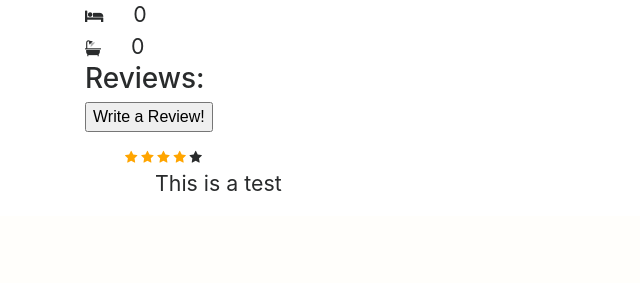
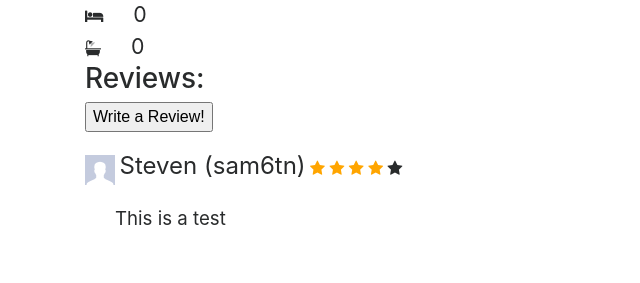
Before and after one commit to sam6tn/studenthousing, a Django app: a page that uses polls/templates/polls/post.html in a window 1280 px wide. Shown: the part 726-1009 px from the top of the page, without its empty margins (0-640 px from the left). Before the commit the page ends 917 px from the top, so only its background shows below. Run offline with Django 3.2, Linux system fonts and the light colour scheme; a user stored in the database is signed in; data comes from the database, SQL or seed files in the repository; both versions use the stored data as it was after the commit; some libraries are stand-ins or nearby versions.

Commit message:
Added reviewer info to review

```diff
--- a/polls/models.py
+++ b/polls/models.py
@@ -49,8 +49,9 @@ class Post(models.Model):
         return self.name
 
 class Review(models.Model):
-    u = User(username="unknown",password="abc")
-    # user = models.ForeignKey(User, default=u, on_delete=models.CASCADE)
+    profile_pic = models.CharField(default='',max_length=400)
+    reviewer_name = models.CharField(default = '', max_length=100)
+    reviewer_username = models.CharField(default = '', max_length=100)
     post = models.ForeignKey(Post, on_delete=models.CASCADE)
     review_text = models.CharField(max_length=1000)
     rating = models.IntegerField(default=1,validators=[MinValueValidator(1),MaxValueValidator(5)])
--- a/polls/templates/polls/post.html
+++ b/polls/templates/polls/post.html
@@ -63,12 +63,19 @@
 		margin-left:30px;
 	}
 	#review_text{
-		font-size:16pt;
+		font-size:14pt;
 		margin-left:30px;
+        margin-top: 20px;
 	}
     #review_list{
-        list-style-type: none;
-        font-size:10pt;
+        margin-bottom: 50px;
+    }
+    .avatar{
+        height: 30px;
+        width: 30px;
+    }
+    .reviewer_name{
+        font-size: 18pt;
     }
 
     </style>
@@ -119,29 +126,32 @@
         <div><img src={{post.image_url}} class="img-results"></div>
         <div><span class="fa fa-bed"></span><span id="rooms">{{post.rooms}}</span></div>
         <div><span class="fa fa-bath"></span><span id="baths">{{post.baths}}</span></div>
+
         <h3>Reviews:</h3>
         <input type="button" onClick="showReview()" name="review" id="review" value="Write a Review!" />
         <form method="Post">
             {% csrf_token %}
+            <input name="avatar" id="avatar" type="hidden" value="{{user.profile.image.url}}">
             <input name="username" id="username" type="hidden" value="{{user.username}}">
+            <input name="first_name" id="first_name" type="hidden" value="{{user.first_name}}">
             <div name="rating" id="rate" style="display:none">Rating: {{form.rating}}</div>
             <div name="reviewtext" id="reviewtext" style="display:none">{{form.review_text}}</div>
             <input type="submit" id="submitReview" style="display:none">
         </form>
-        <ul>
+
         {% for review in post.review_set.all %}
-            <span id="review_list">
-            <li>
+            <div id="review_list">
+                <img class="avatar" src='{{review.profile_pic}}'>
+                <span class="reviewer_name">{{review.reviewer_name}} ({{review.reviewer_username}})</span>
                 <span class="fa fa-star {% if review.rating >= 1 %}checked{% endif %} fa-sm"></span>
                 <span class="fa fa-star {% if review.rating >= 2 %}checked{% endif %} fa-sm"></span>
                 <span class="fa fa-star {% if review.rating >= 3 %}checked{% endif %} fa-sm"></span>
                 <span class="fa fa-star {% if review.rating >= 4 %}checked{% endif %} fa-sm"></span>
                 <span class="fa fa-star {% if review.rating >= 5 %}checked{% endif %} fa-sm"></span>
-                <div><span id="review_text">{{review.review_text}}</span></div>
-            </li>
-            </span>
+
+                <div id="review_text">{{review.review_text}}</div>
+            </div>
         {% endfor %}
-        </ul>
     </div>
 
     <script>
--- a/polls/views.py
+++ b/polls/views.py
@@ -65,10 +65,13 @@ class PostView(TemplateView):
     def post(self, request, post_name):
         form = ReviewForm(request.POST)
         if form.is_valid():
+            username = request.POST.get('username')
+            name = request.POST.get('first_name')
+            avatar = request.POST.get('avatar')
             review = form.cleaned_data['review_text']
             rate = form.cleaned_data['rating']
             p = Post.objects.get(name=post_name)
-            r = Review(post=p,review_text=review,rating=rate)
+            r = Review(post=p,review_text=review,rating=rate,reviewer_name=name,reviewer_username=username,profile_pic=avatar)
             r.save()
         return HttpResponseRedirect(reverse('housing:post',args=(post_name,)))
 
```
Also changed, not shown: db.sqlite3, polls/migrations/0028_auto_20190403_1955.py (added), polls/migrations/0029_review_profile_pic.py (added).
